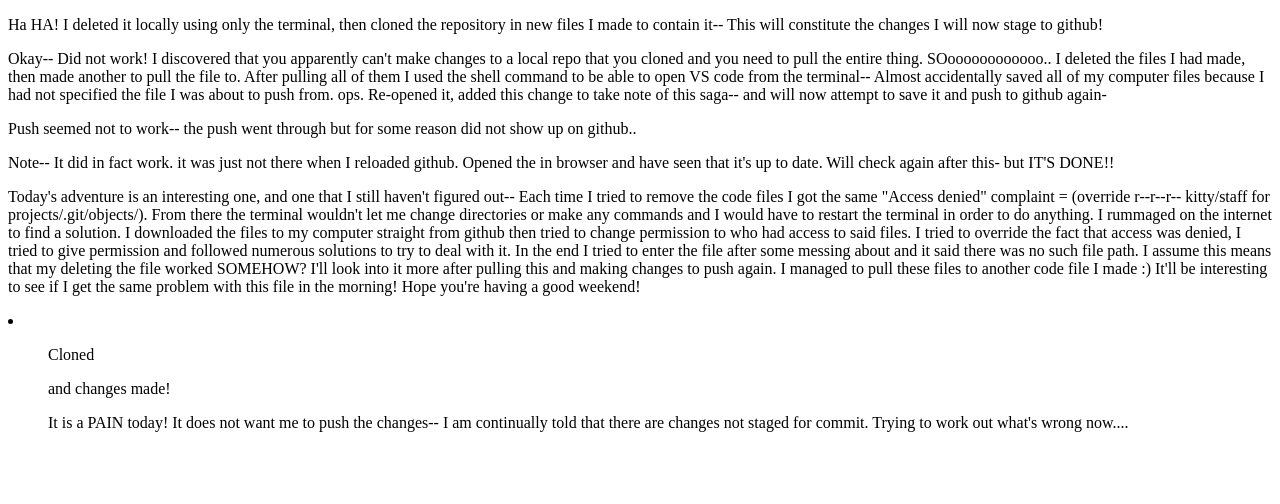
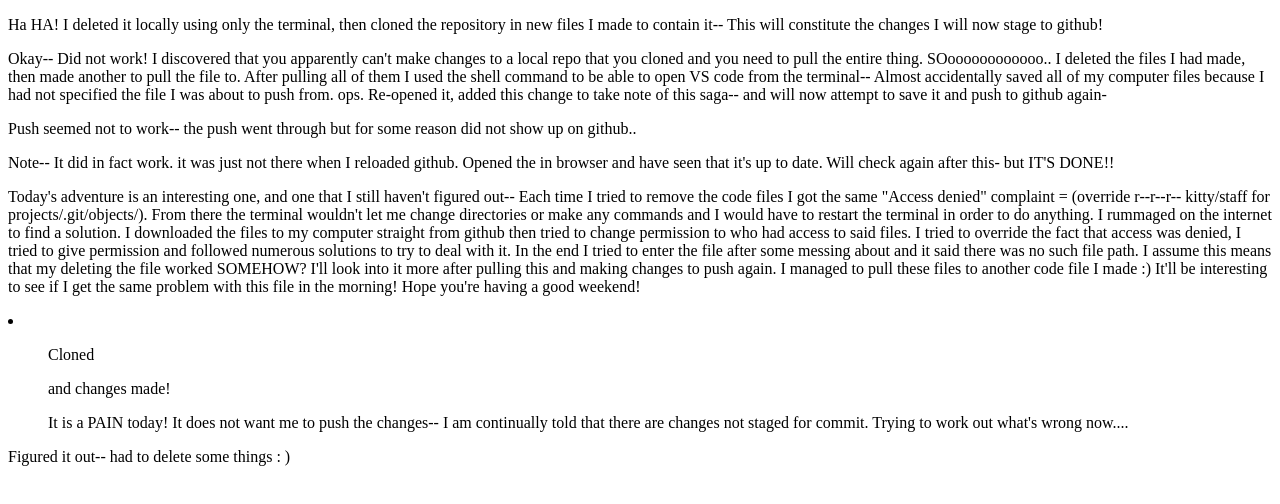
Before and after one commit to AutopsyTurvy/portfolio, a website: page index.html in a window 1280 px wide. Drawn offline with Linux system fonts and the light colour scheme.

Commit message:
second push

```diff
--- a/index.html
+++ b/index.html
@@ -53,6 +53,8 @@ in the morning! Hope you're having a good weekend!
         I am continually told that there are changes not staged for commit.
     Trying to work out what's wrong now....</ul>
 
+    <p>Figured it out-- had to delete some things : ) </p>
+
 </li>
 
 </body>
```
